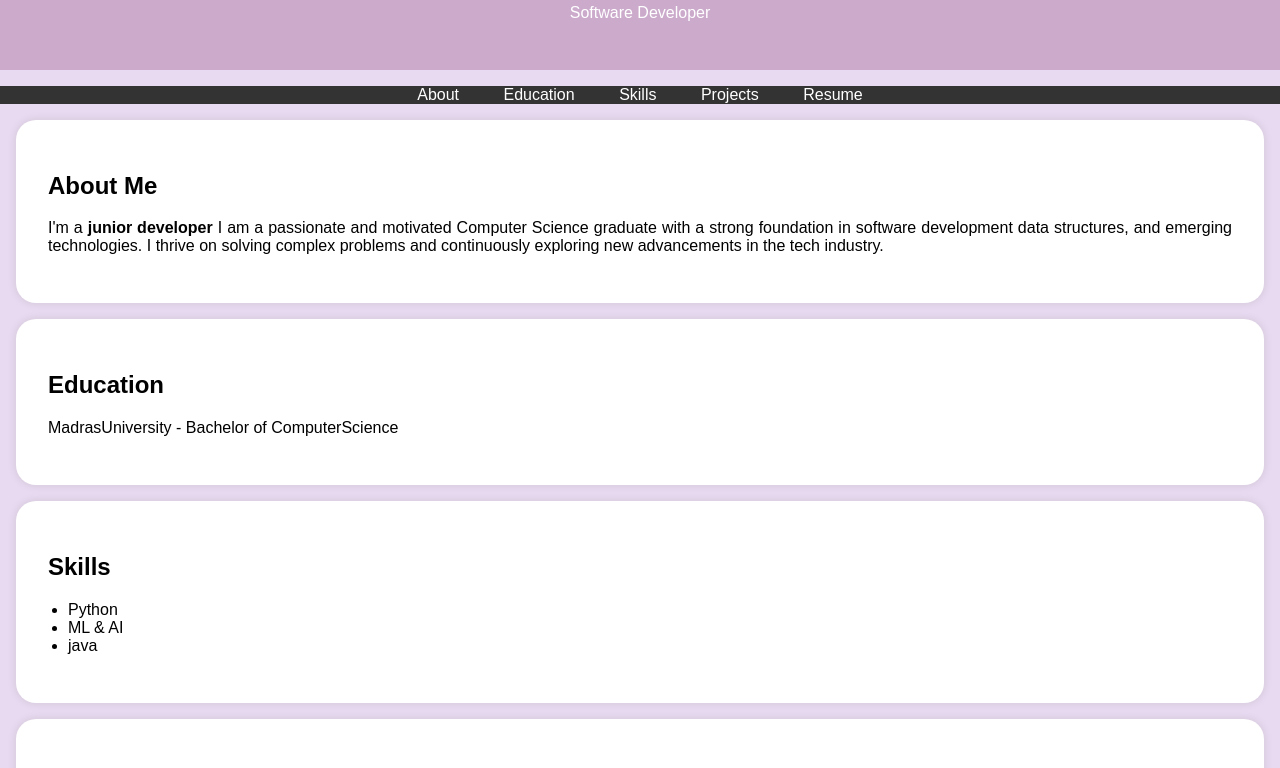
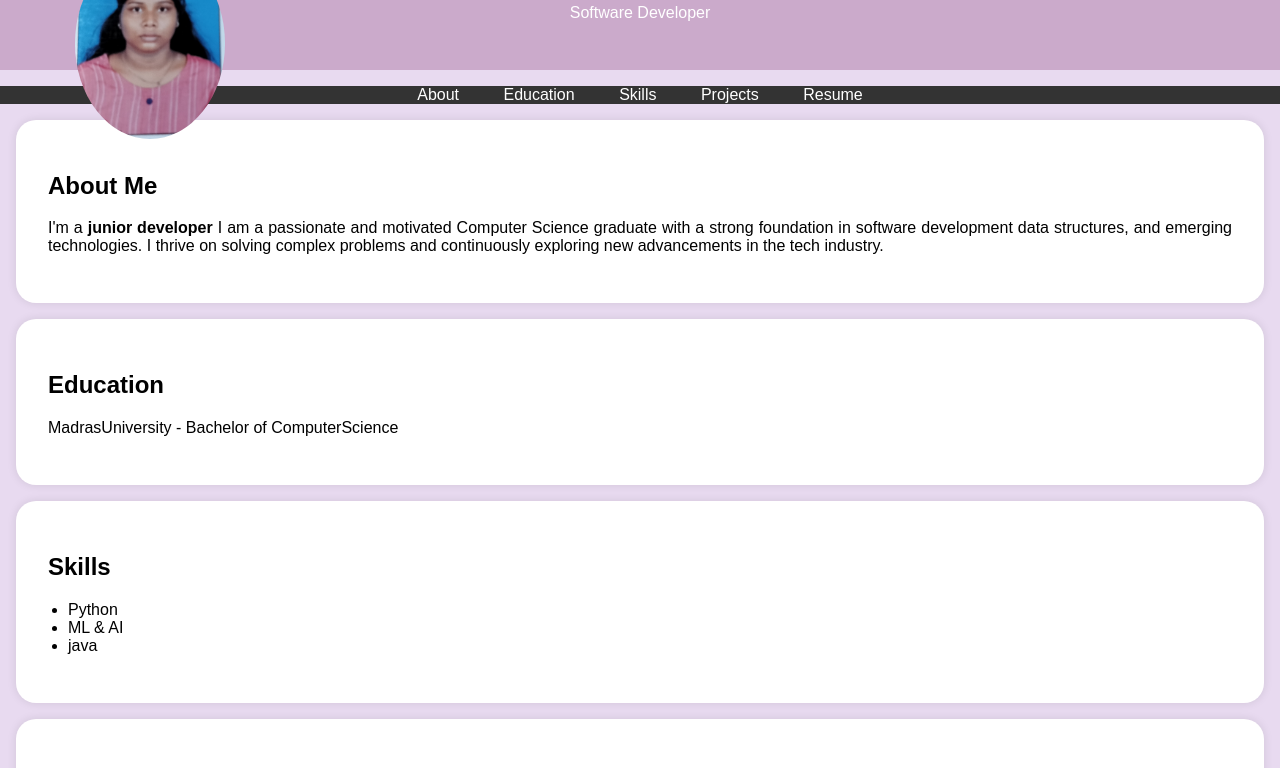
Before and after one commit to Pooja-0I/Digital-Portfolio-, a plain HTML site: page index.html in a window 1280 px wide. Shown: the part 127-895 px from the top of the page. Drawn offline with Linux system fonts and the light colour scheme.

Commit message:
Update index.html

```diff
--- a/index.html
+++ b/index.html
@@ -83,7 +83,7 @@
     <header>
         <div class="header-content">
             <!-- Add your profile picture here -->
-            <img src="passport photo.jpg" alt="Your Profile Picture" class="profile-picture">
+            <img src="IMG_20240402_210417.jpg" alt="Your Profile Picture" class="profile-picture">
             <h1> POOJA.I </h1>
             <p> Software Developer </p>
         </div>
```
